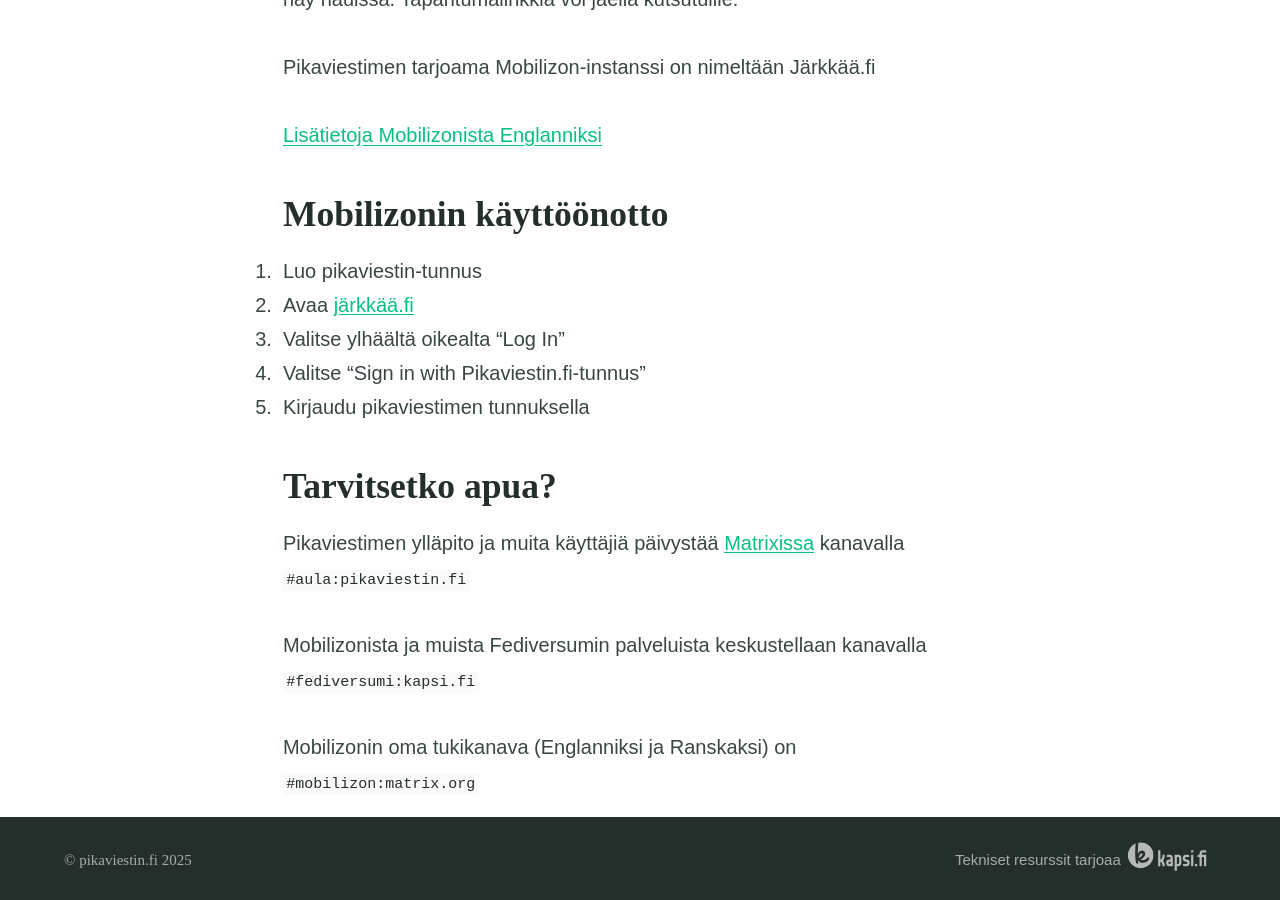
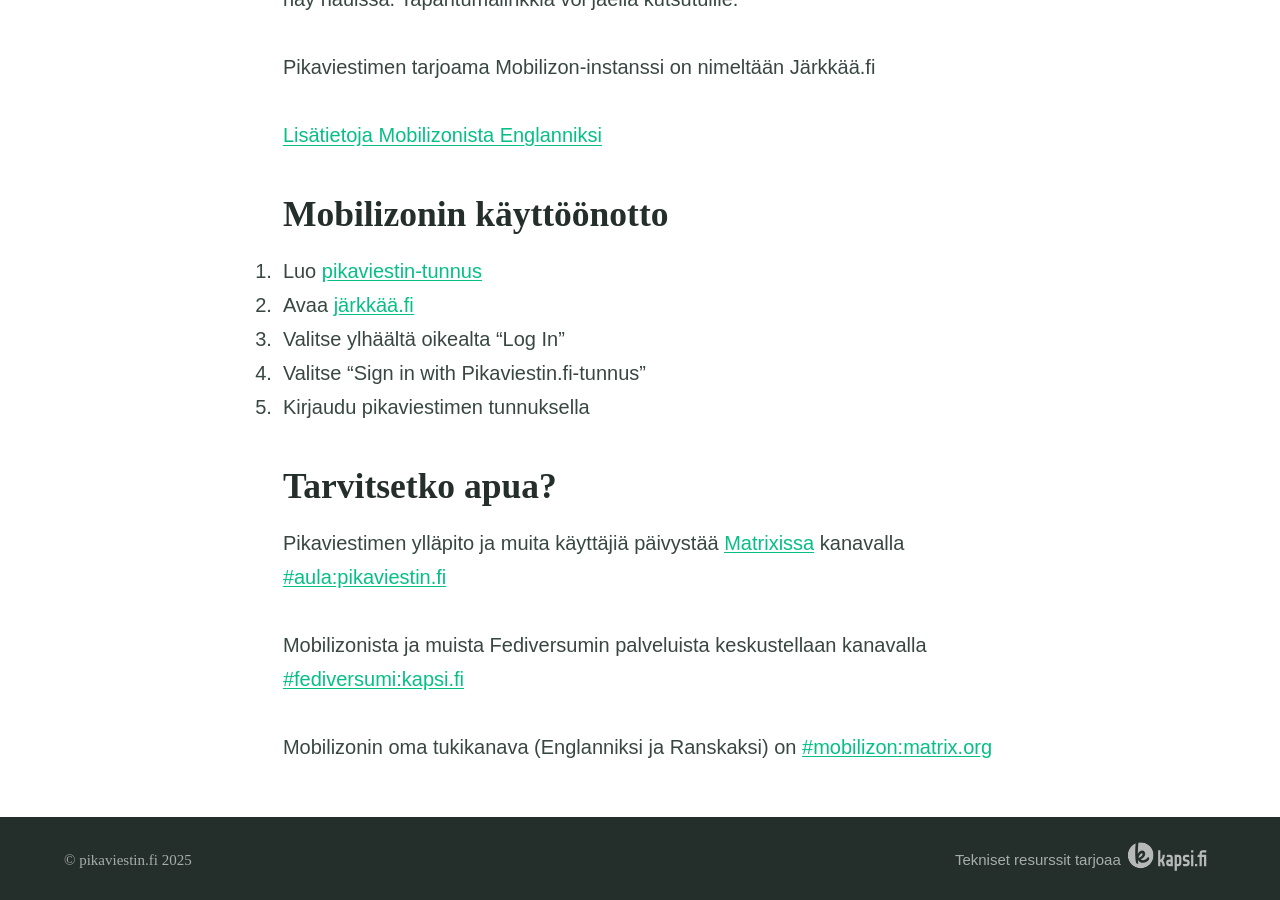
Before and after one commit to pikaviestin/website-www.pikaviestin.fi, a Jekyll site: the page built from mobilizon.md, in a window 1280 px wide and 900 px high, scrolled down 605 px. Built offline with Jekyll 4.4.1, drawn with Linux system fonts in a browser that asks for light colours; after the commit the page ends 1479 px from its top, so only the background shows below that; some of the changed lines change nothing that is shown.

Commit message:
Lisätty linkkejä

```diff
--- a/mobilizon.md
+++ b/mobilizon.md
@@ -20,7 +20,7 @@
 
 ## Mobilizonin käyttöönotto
 
-1. Luo pikaviestin-tunnus
+1. Luo [pikaviestin-tunnus](https://www.pikaviestin.fi/)
 2. Avaa [järkkää.fi](https://järkkää.fi/)
 3. Valitse ylhäältä oikealta "Log In"
 4. Valitse "Sign in with Pikaviestin.fi-tunnus"
@@ -28,8 +28,8 @@
 
 ## Tarvitsetko apua?
 
-Pikaviestimen ylläpito ja muita käyttäjiä päivystää [Matrixissa](/matrix) kanavalla `#aula:pikaviestin.fi`
+Pikaviestimen ylläpito ja muita käyttäjiä päivystää [Matrixissa](/matrix) kanavalla [#aula:pikaviestin.fi](https://matrix.to/#/#aula:pikaviestin.fi)
 
-Mobilizonista ja muista Fediversumin palveluista keskustellaan kanavalla `#fediversumi:kapsi.fi`
+Mobilizonista ja muista Fediversumin palveluista keskustellaan kanavalla [#fediversumi:kapsi.fi](https://matrix.to/#/#fediversumi:kapsi.fi)
 
-Mobilizonin oma tukikanava (Englanniksi ja Ranskaksi) on `#mobilizon:matrix.org`
+Mobilizonin oma tukikanava (Englanniksi ja Ranskaksi) on [#mobilizon:matrix.org](https://matrix.to/#/#mobilizon:matrix.org)
```
